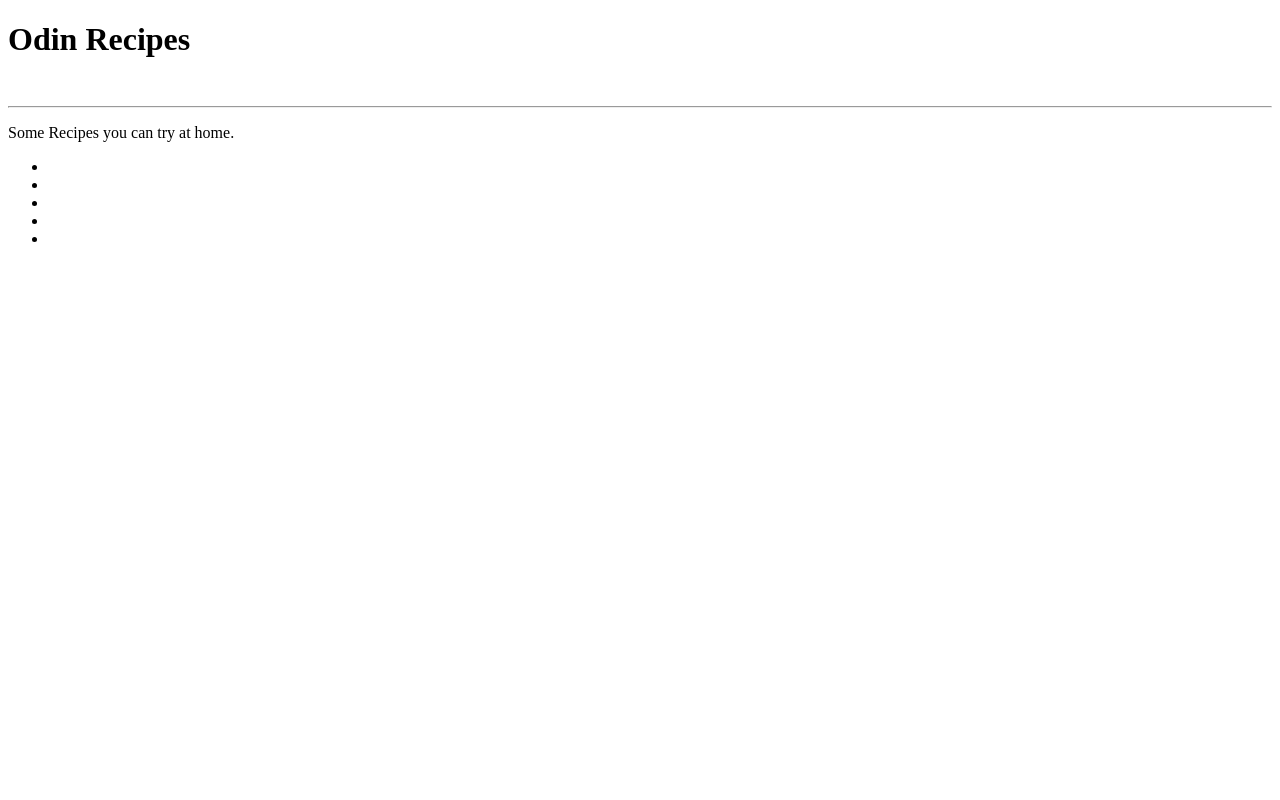
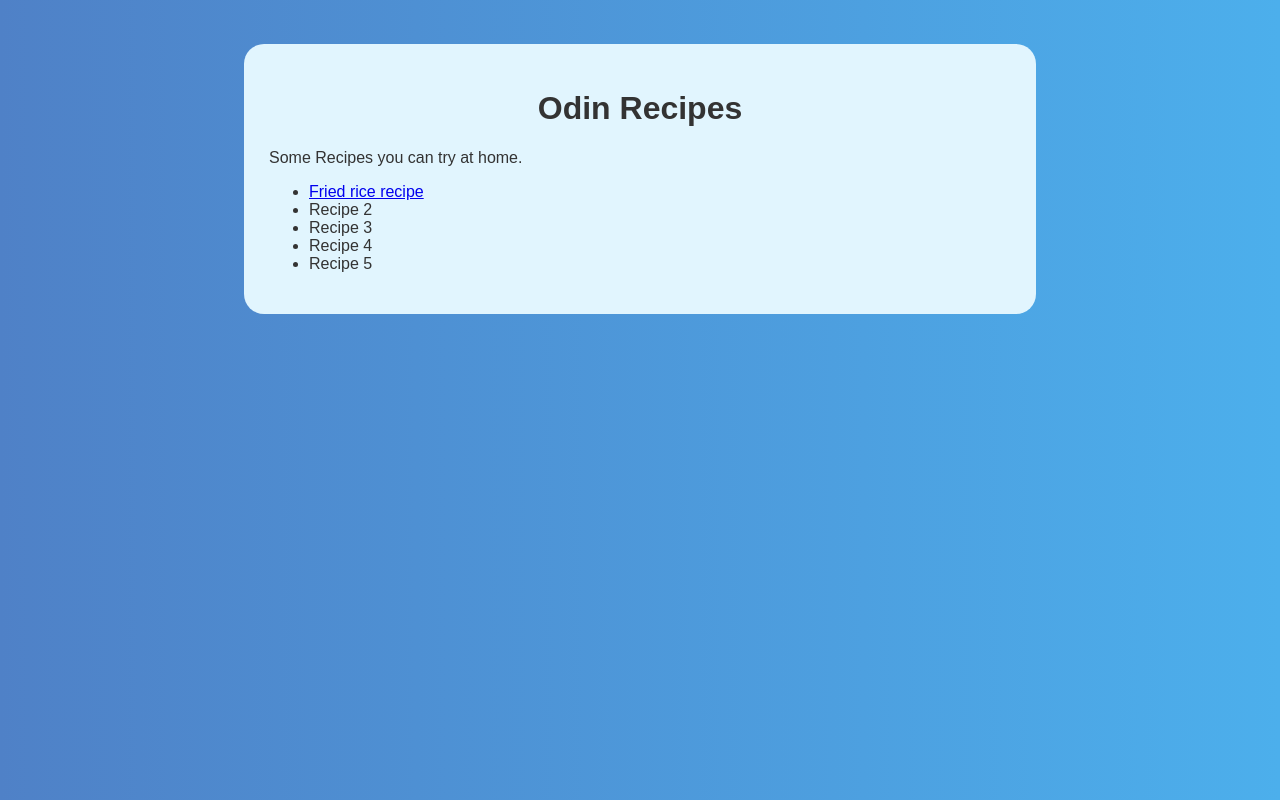
Before and after one commit to Anas374/odin-recipes, a plain HTML site: page index.html in a window 1280 px wide. Drawn offline with Linux system fonts and the light colour scheme.

Commit message:
Update overall web looks through css

```diff
--- a/css/styles.css
+++ b/css/styles.css
@@ -0,0 +1,27 @@
+body {
+    background: linear-gradient(to right, #4f81c7, #4cafec);
+    padding-left: 15%;
+    padding-right: 15%;
+}
+.content {
+    background-color: #e1f5fe;
+    border: none;
+    border-radius: 20px;
+    margin: 5%;
+    padding: 25px;
+    font-family: Arial, sans-serif;
+    text-align: left;
+    color: #333333;;
+}
+.container {
+    display: flex;
+    justify-content: center;
+}
+img {
+    width: 400px;
+    height: 300px;
+    border-radius: 20px;
+}
+h1 {
+    text-align: center;
+}
--- a/index.html
+++ b/index.html
@@ -4,19 +4,20 @@
     <meta charset="UTF-8">
     <meta name="viewport" content="width=device-width, initial-scale=1.0">
     <title>Odin Recipes</title>
+    <link rel="stylesheet" href="css/styles.css">
 </head>
 <body>
-    <h1>Odin Recipes</h1>
-    <br>
-    <hr>
-    <p>Some Recipes you can try at home.
-        <ul>
-            <li></li>
-            <li></li>
-            <li></li>
-            <li></li>
-            <li></li>
-        </ul>
-    </p>
+    <div class="content">
+        <h1>Odin Recipes</h1>
+        <p>Some Recipes you can try at home.
+            <ul>
+                <li><a href="recipes/fried-rice-recipe.html" target="_blank" rel="noopener">Fried rice recipe</a></li>
+                <li><a href="./"></a>Recipe 2</li>
+                <li><a href="./"></a>Recipe 3</li>
+                <li><a href="./"></a>Recipe 4</li>
+                <li><a href="./"></a>Recipe 5</li>
+            </ul>
+        </p>
+    </div>
 </body>
 </html>
```
Also changed, not shown: recipes/fried-rice-recipe.html (+6 -0 lines).
